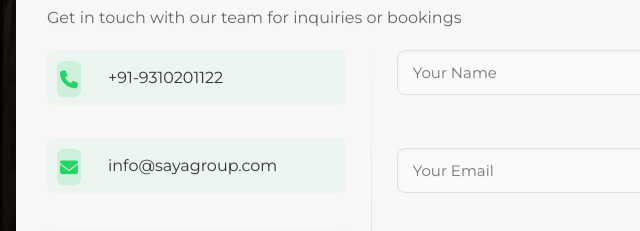
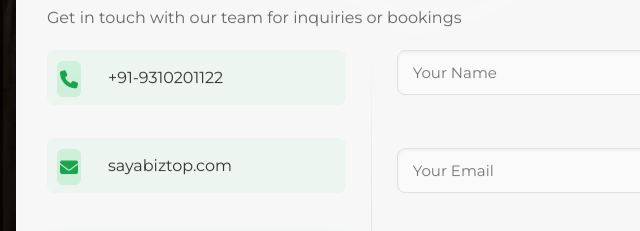
Before and after one commit to AkshayHaldar/sayaproject, a website with bundled scripts: page INDEX.HTML in a window 1280 px wide. Shown: the part 155-386 px from the top of the page, 194-834 px from the left. Built offline with nearby package versions, Linux system fonts and the light colour scheme; a script that the page names is missing.

Commit message:
change email address

```diff
--- a/CSS/amenities.css
+++ b/CSS/amenities.css
@@ -175,7 +175,7 @@
 }
 
 .contact-item i {
-    color: #25d366;
+    color: #1ba34d;
     font-size: 18px;
     width: 24px;
     background: rgba(37, 211, 102, 0.15);
--- a/CSS/professional.css
+++ b/CSS/professional.css
@@ -956,7 +956,7 @@ footer::before {
 }
 
 .contact-item i {
-    color: rgba(255, 255, 255, 0.7);
+    color: rgba(53, 53, 166, 0.8);
     margin-right: 15px;
     font-size: 16px;
     margin-top: 3px;
--- a/INDEX.HTML
+++ b/INDEX.HTML
@@ -432,7 +432,7 @@
                     </div>
                     <div class="contact-item">
                         <i class="fas fa-envelope"></i>
-                        <span>info@sayagroup.com</span>
+                        <span>sayabiztop.com</span>
                     </div>
                     <a href="tel:+919310201122" class="call-button">Call Now</a>
                 </div>
```
